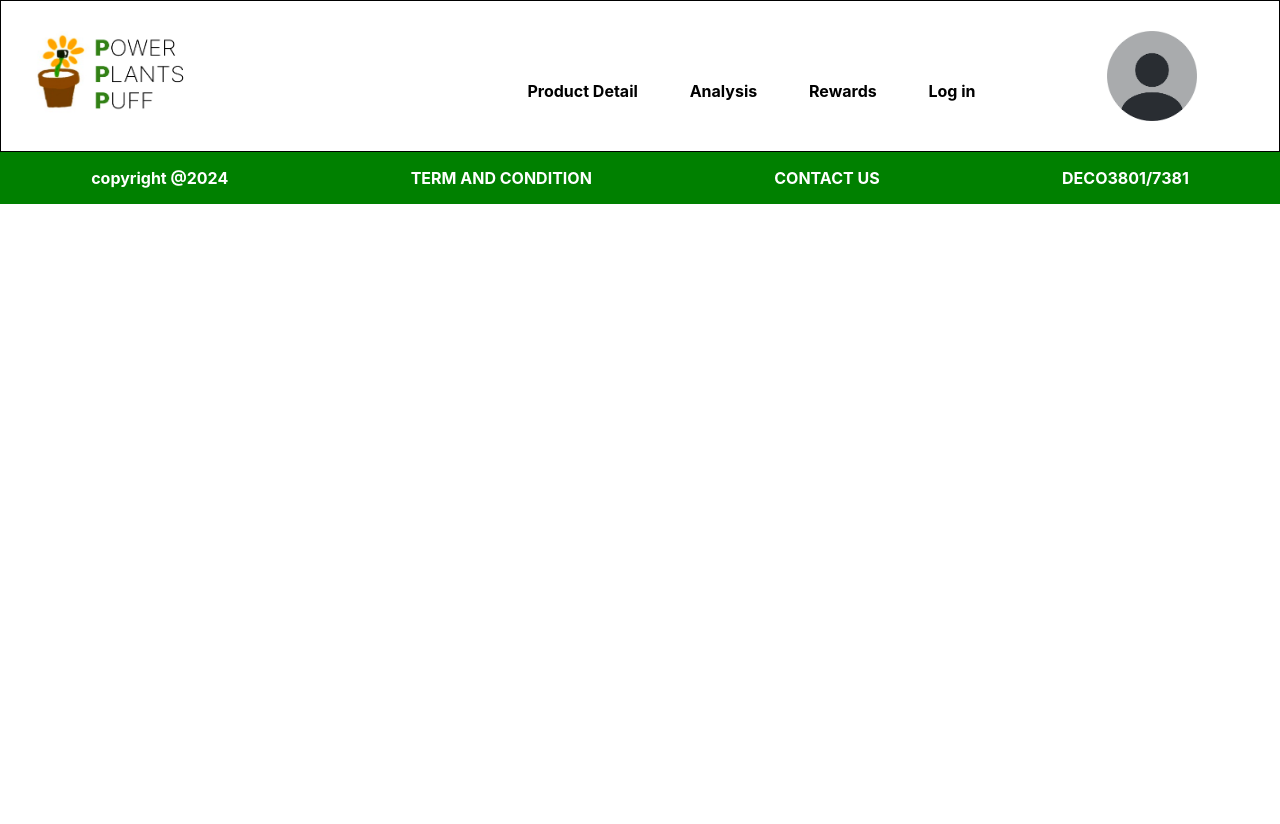
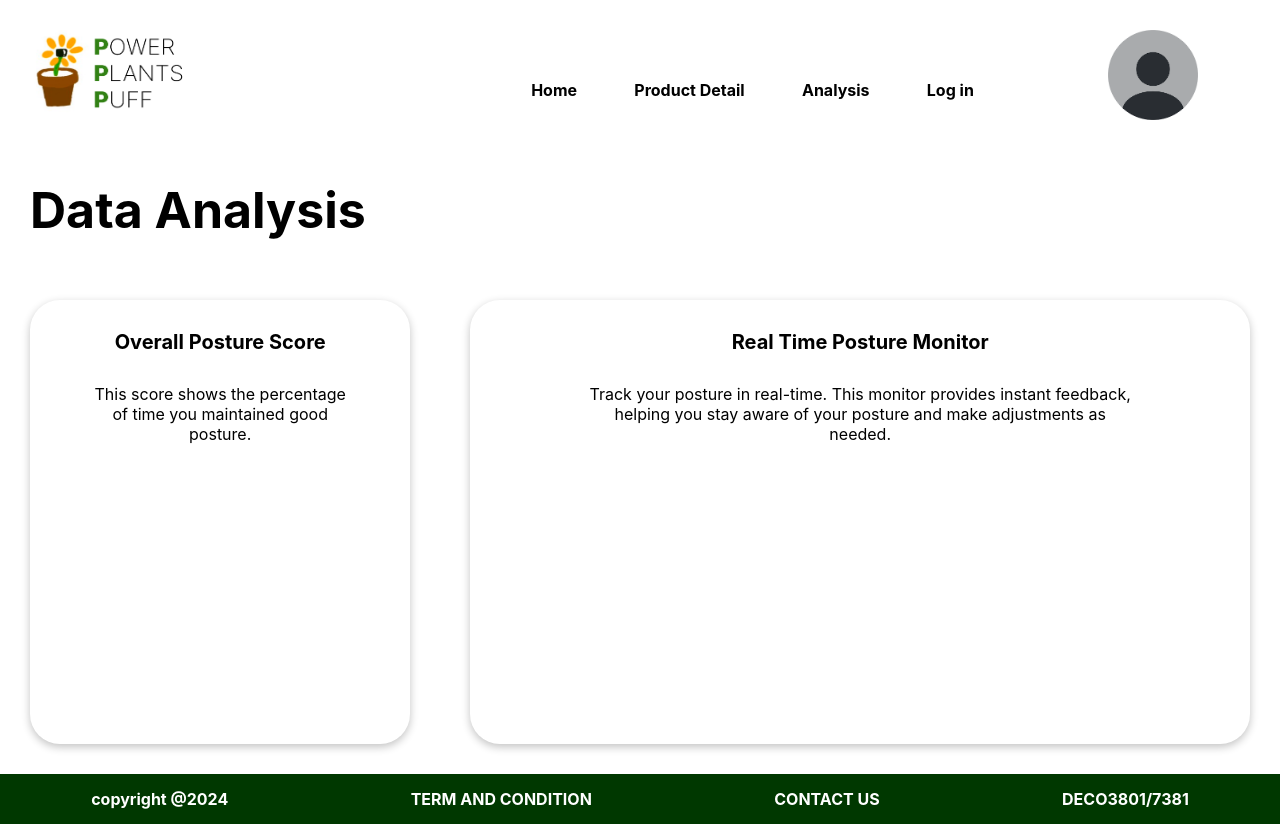
Before and after one commit to Power-Puff-Plants/desktop-garden-web-app, a React (Create React App) app: page /data in a window 1280 px wide. Before the commit the page ends 800 px from the top, so only its background shows below. Built offline with nearby package versions, Linux system fonts and the light colour scheme.

Commit message:
Implements Data Analysis Screen with containers

```diff
--- a/src/App.js
+++ b/src/App.js
@@ -1,9 +1,10 @@
-import logo from './logo.svg';
 import styles from './App.module.css';
 import Footer from './components/Footer';
 import { BrowserRouter as Router, Route, Routes } from 'react-router-dom';
 import NavigationBar from './components/NavigationBar';
 import HomeScreen from './screens/HomeScreen';
+import DataAnalysisScreen from './screens/DataAnalysisScreen';
+import LoginScreen from './screens/LoginScreen';
 
 function App() {
   return (
@@ -13,6 +14,8 @@ function App() {
         <div className={styles.content}>
           <Routes>
             <Route path='/' element={<HomeScreen />} />
+            <Route path='/data' element={<DataAnalysisScreen />}/>
+            <Route path='/login' element={<LoginScreen />}/>
           </Routes>
         </div>
         <Footer/>
--- a/src/App.module.css
+++ b/src/App.module.css
@@ -1,3 +1,9 @@
+* {
+  margin: 0;
+  padding: 0;
+  box-sizing: border-box;
+}
+
 .App {
   display: flex;
   flex-direction: column;
--- /dev/null
+++ b/src/components/DataContainer.js
@@ -0,0 +1,17 @@
+import styles from './DataContainer.module.css'
+
+const DataContainer = ({ title, description }) => {
+  return (
+    <div className={styles.dataContainer}>
+      <div className={styles.title}>
+        {title}
+      </div>
+      <div className={styles.description}>
+        {description}
+      </div>
+      <div className={styles.figure}></div>
+    </div>
+  )
+}
+
+export default DataContainer;
--- /dev/null
+++ b/src/components/DataContainer.module.css
@@ -0,0 +1,26 @@
+
+.dataContainer {
+    border-radius: 30px;
+    box-shadow: rgba(0, 0, 0, 0.24) 0px 3px 8px;
+    display: flex;
+    flex-direction: column;
+    text-align: center;
+    align-items: center;
+    margin: 30px;
+}
+.title {
+    font-weight: bold;
+    font-size: 20px;
+    margin: 30px;
+}
+
+.description {
+    max-width: 70%;
+}
+
+.figure {
+    background-color: bisque;
+    /* flex: 1; */
+    height: 300px;
+    /* width: 100px; */
+}
--- a/src/components/Footer.module.css
+++ b/src/components/Footer.module.css
@@ -1,9 +1,12 @@
 .Footer {
     text-align: center;
-    background-color: green;
+    background-color: rgb(0, 56, 0);
     display: flex;
     flex-direction: row;
     justify-content: space-around;
     font-weight: bold;
     color: white;
+    padding-top: 15px;
+    padding-bottom: 15px;
+
 }
--- a/src/components/NavigationBar.js
+++ b/src/components/NavigationBar.js
@@ -1,4 +1,5 @@
 import styles from "./NavigationBar.module.css";
+import { Link } from "react-router-dom";
 
 const NavigationBar = () => {
   return (
@@ -6,10 +7,10 @@ const NavigationBar = () => {
       <img className={styles.pppLogo} src="/assets/images/ppp-logo.png"/>
       <div className={styles.rightNavContainer}>
         <div className={styles.routesContainer}>
-          <strong>Product Detail</strong>
-          <strong>Analysis</strong>
-          <strong>Rewards</strong>
-          <strong>Log in</strong>
+          <Link to='/' className={styles.link}>Home</Link>
+          <Link className={styles.link}>Product Detail</Link>
+          <Link to='/data' className={styles.link}>Analysis</Link>
+          <Link className={styles.link}>Log in</Link>
         </div>
         <img className={styles.profileImg} src="/assets/images/profile-img.png"/>
       </div>
--- a/src/components/NavigationBar.module.css
+++ b/src/components/NavigationBar.module.css
@@ -2,7 +2,6 @@
     display: flex;
     flex-direction: row;
     justify-content: space-between;
-    border: 1px solid black;
     padding: 30px;
 }
 
@@ -37,3 +36,9 @@
     width: 90%;
     padding-top: 30px;
 }
+
+.link {
+    text-decoration: none;
+    color: black;
+    font-weight: bold;
+}
--- /dev/null
+++ b/src/screens/DataAnalysis.module.css
@@ -0,0 +1,11 @@
+.dataContainerHolder {
+    display: flex;
+    flex-direction: row;
+    justify-content: space-around;
+}
+
+.dataAnalysisTitle {
+    font-weight: bold;
+    font-size: 50px;
+    margin: 30px;
+}
--- /dev/null
+++ b/src/screens/DataAnalysisScreen.js
@@ -0,0 +1,22 @@
+import DataContainer from "../components/DataContainer";
+import styles from "./DataAnalysis.module.css";
+
+const DataAnalysisScreen = () => {
+  const postureScoreDesc =
+    "This score shows the percentage of time you maintained good posture.";
+  const postureMonitorDesc =
+    "Track your posture in real-time. This monitor provides instant feedback, helping you stay aware of your posture and make adjustments as needed.";
+  return (
+    <div className={styles.DataAnalysisScreen}>
+      <div className={styles.dataAnalysisTitle}>
+        <p>Data Analysis</p>
+      </div>
+      <div className={styles.dataContainerHolder}>
+        <DataContainer title={"Overall Posture Score"} description={postureScoreDesc}/>
+        <DataContainer title={"Real Time Posture Monitor"} description={postureMonitorDesc}/>
+      </div>
+    </div>
+  );
+};
+
+export default DataAnalysisScreen;
--- a/src/screens/HomeScreen.module.css
+++ b/src/screens/HomeScreen.module.css
@@ -1,6 +1,6 @@
-.HomeScreen {
-    /* background-color: aqua; */
-}
+/* .HomeScreen {
+    /* background-color: aqua;
+}*/
 
 .image {
     width: 100%;
@@ -33,7 +33,7 @@
 }
 
 .problemStatementContainer {
-    margin-top: 75px;
+    margin-top: 70px;
     display: flex;
     flex-direction: row;
     /* background-color: aqua; */
--- a/src/screens/LoginScreen.js
+++ b/src/screens/LoginScreen.js
@@ -0,0 +1,9 @@
+
+const LoginScreen = () => {
+  return (
+  <div>
+
+  </div>)
+}
+
+export default LoginScreen;
```
Also changed, not shown: src/screens/ProductDetailScreen.js (added, +9 -0 lines).
